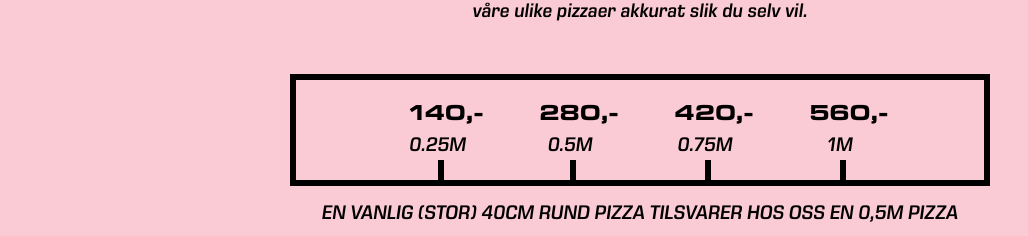
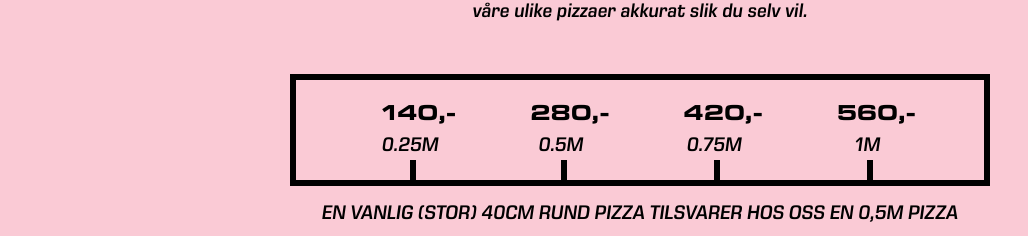
Before and after one commit to manopizzano/web-mano, a React (Create React App) app: page / in a window 1280 px wide. Shown: the part 1956-2192 px from the top of the page, without its empty margins (0-1028 px from the left). Built offline with nearby package versions, Linux system fonts and the light colour scheme; no server answers.

Commit message:
:bug: ie fixes

```diff
--- a/src/components/Utilities/PageWrapper.js
+++ b/src/components/Utilities/PageWrapper.js
@@ -6,11 +6,11 @@
   render() {
     const { seo } = this.props
     return (
-      <main>
+      <div>
         <ScrollToTop />
         <SEO content={seo} />
         {this.props.children}
-      </main>
+      </div>
     )
   }
 }
--- a/src/styles/components/_FoodRuler.scss
+++ b/src/styles/components/_FoodRuler.scss
@@ -10,7 +10,7 @@
     border: $border--large;
     display: flex;
     flex-direction: column;
-    justify-content: space-evenly;
+    justify-content: space-around;
     padding: 2em 2em 1.5em 0;
     @include spacing('sm', margin-bottom);
 
--- a/src/styles/components/_Illustration.scss
+++ b/src/styles/components/_Illustration.scss
@@ -1,7 +1,9 @@
 .Illustration {
   height: rem-calc(200);
+  width: rem-calc(200);
 
   @include bp(lg) {
     height: rem-calc(400);
+    width: rem-calc(400);
   }
 }
--- a/src/styles/components/_Menu.scss
+++ b/src/styles/components/_Menu.scss
@@ -10,6 +10,8 @@
   text-transform: uppercase;
   opacity: 0;
   animation: $trans fade-in both;
+  overflow-y: scroll;
+  -webkit-overflow-scrolling: touch;
 
   &__content {
     @include minusHeaderHeight;
```
